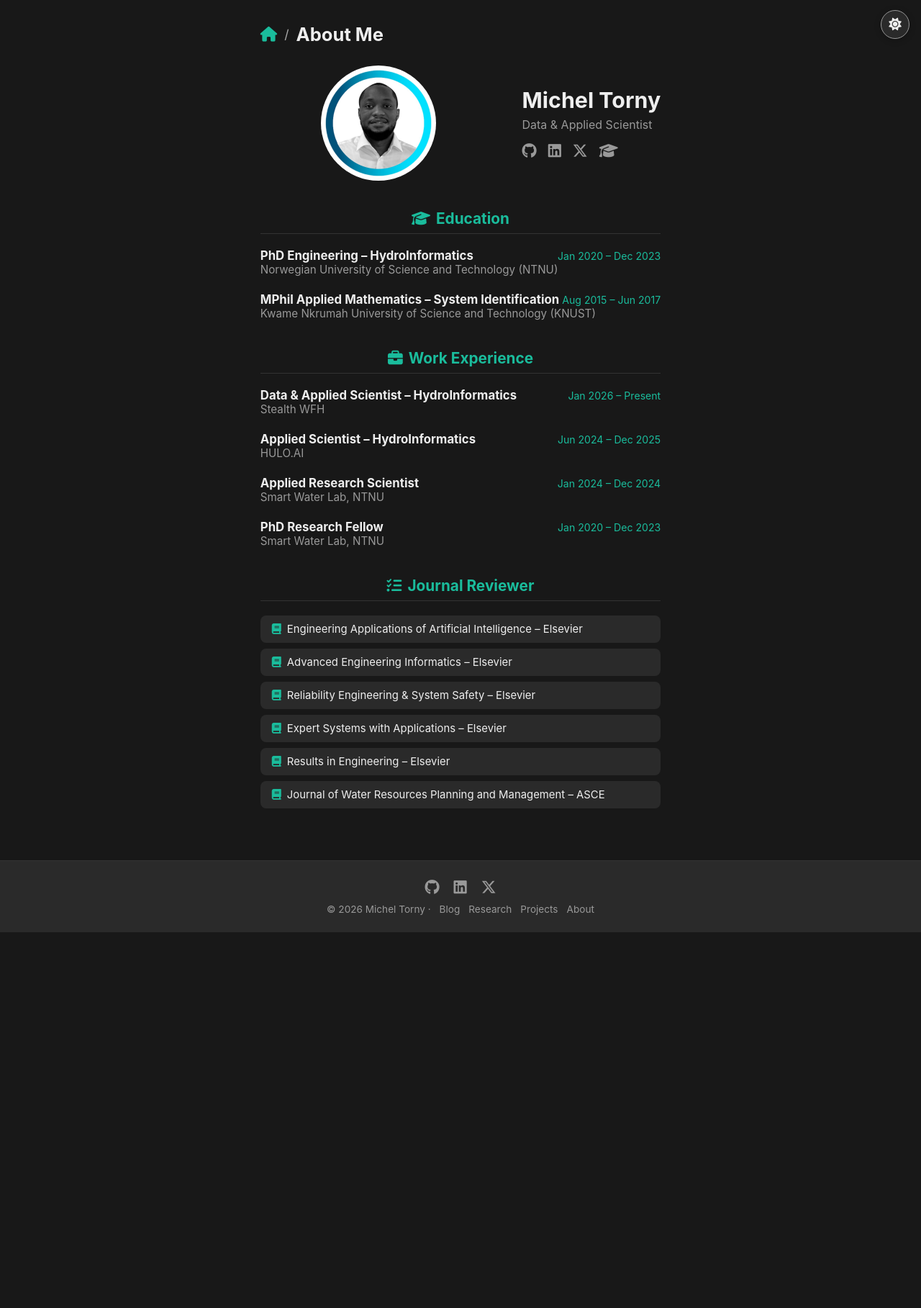
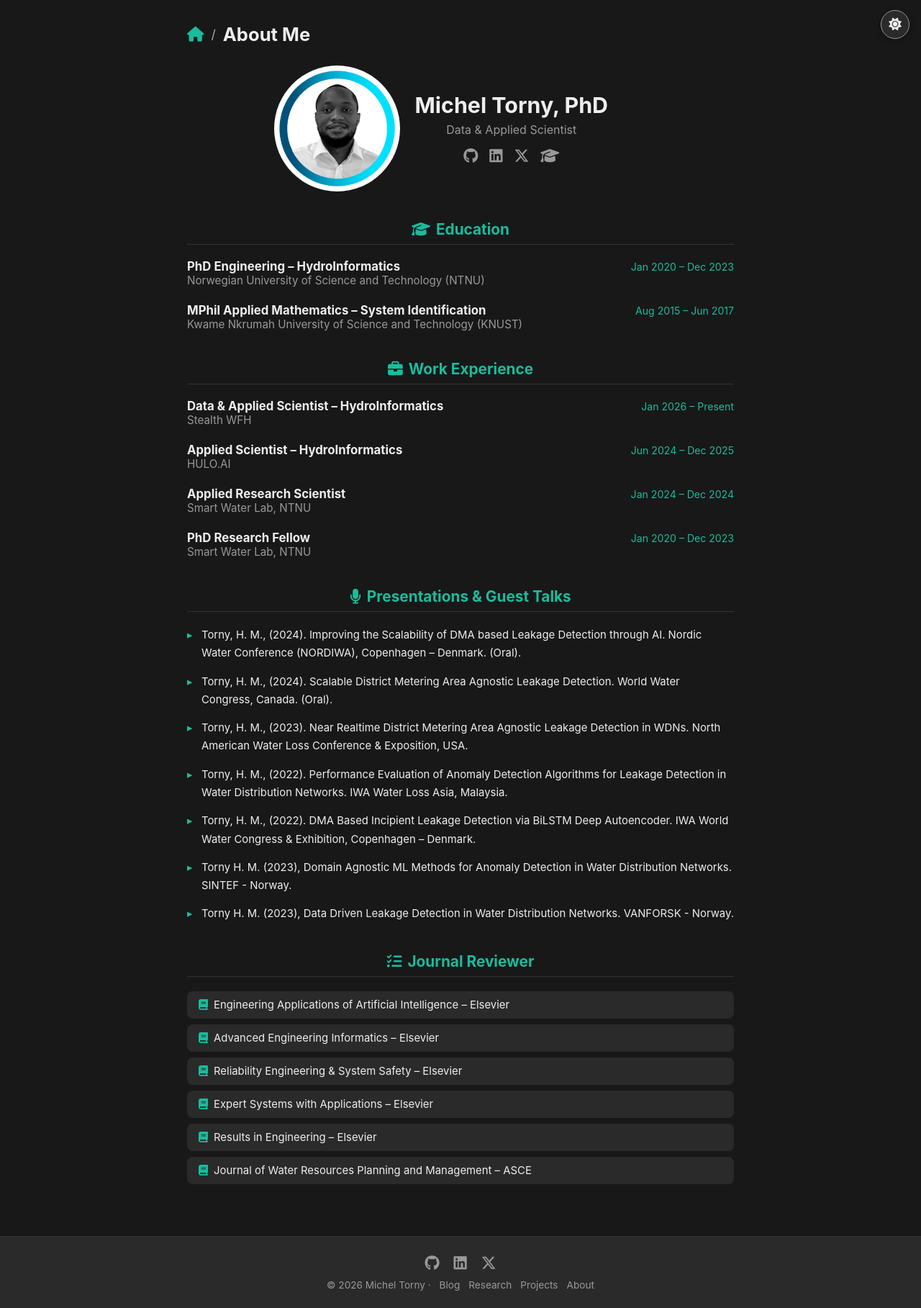
Before and after one commit to McBlaY/mcblay.github.io, a Jekyll site: the page built from pages/about.md, in a window 1280 px wide. Shown: the whole page at 72% size. Built offline with Jekyll 4.4.1, drawn with Linux system fonts in a browser that asks for light colours; nearby versions of some CDN libraries; a script that is not in the unit is left out; before the commit the page ends 1295 px from its top, so only the background shows below that.

Commit message:
Update profile section: Enhance layout and styling for better alignment and visibility. Add presentations and guest talks to showcase recent contributions.

```diff
--- a/pages/about.md
+++ b/pages/about.md
@@ -7,11 +7,11 @@
 <style>
   .about-section { margin-bottom: 40px; }
   .about-section h2 { font-size: 1.3em; border-bottom: 1px solid var(--section-border, #333); padding-bottom: 8px; margin-bottom: 20px; color: var(--accent); }
-  .about-header { display: flex; gap: 36px; align-items: flex-start; margin-bottom: 40px; }
+  .about-header { display: flex; gap: 36px; align-items: flex-start; justify-content: center; margin-bottom: 40px; }
   .about-header img { width: 160px; height: 160px; border-radius: 50%; object-fit: cover; background: var(--card-bg); flex-shrink: 0; }
   .about-header-text h1 { margin: 0 0 6px; font-size: 1.9em; }
-  .about-header-text .subtitle { color: var(--muted); font-size: 1em; margin-bottom: 14px; }
-  .about-header-text .social-links { display: flex; gap: 16px; font-size: 1.3em; }
+  .about-header-text .subtitle { color: var(--muted); font-size: 1em; margin-bottom: 14px; text-align: center; }
+  .about-header-text .social-links { display: flex; gap: 16px; font-size: 1.3em; justify-content: center; }
   .about-header-text .social-links a { color: var(--muted); text-decoration: none; }
   .about-header-text .social-links a:hover { color: var(--accent); }
   .timeline-item { margin-bottom: 22px; }
@@ -39,10 +39,10 @@
 </div>
 
 <!-- Header -->
-<div class="about-header">
-  <img src="/assets/images/profile_pic.jpg" alt="Michel Torny" onerror="this.style.background='#444';this.removeAttribute('src')">
-  <div class="about-header-text" style="align-self: center;">
-    <h1>Michel Torny</h1>
+<div class="profile" style="display:flex; gap:0px; align-items:flex-start; margin-bottom:40px;margin-left:100px;">
+  <img src="/assets/images/profile_pic.jpg" alt="Michel Torny" onerror="this.style.background='#444';this.removeAttribute('src')" style="width:175px;height:175px;border-radius:50%;object-fit:cover;background:var(--card-bg);flex-shrink:0;">
+  <div class="about-header-text" style="align-self: center; margin-right:175px;">
+    <h1>Michel Torny, PhD</h1>
     <div class="subtitle">Data & Applied Scientist</div>
     <div class="social-links">
       <a href="https://github.com/McBlaY" target="_blank" title="GitHub"><i class="fab fa-github"></i></a>
@@ -109,6 +109,22 @@
   </div>
 </div>
 
+<!-- Presentations & Guest Talks -->
+<div class="about-section">
+  <h2><i class="fas fa-microphone" style="margin-right:8px;"></i>Presentations & Guest Talks</h2>
+  <ul class="pub-list">
+    <li>Torny, H. M., (2024). Improving the Scalability of DMA based Leakage Detection through AI. Nordic Water Conference (NORDIWA), Copenhagen – Denmark. (Oral).</li>
+    <li>Torny, H. M., (2024). Scalable District Metering Area Agnostic Leakage Detection. World Water Congress, Canada. (Oral).</li>
+    <li>Torny, H. M., (2023). Near Realtime District Metering Area Agnostic Leakage Detection in WDNs. North American Water Loss Conference & Exposition, USA.</li>
+    <li>Torny, H. M., (2022). Performance Evaluation of Anomaly Detection Algorithms for Leakage Detection in Water Distribution Networks. IWA Water Loss Asia, Malaysia.</li>
+    <li>Torny, H. M., (2022). DMA Based Incipient Leakage Detection via BiLSTM Deep Autoencoder. IWA World Water Congress & Exhibition, Copenhagen – Denmark.</li>
+  </ul>
+  <ul class="pub-list">
+    <li>Torny H. M. (2023), Domain Agnostic ML Methods for Anomaly Detection in Water Distribution Networks. SINTEF - Norway.</li>
+    <li>Torny H. M. (2023), Data Driven Leakage Detection in Water Distribution Networks. VANFORSK - Norway.</li>
+  </ul>
+</div>
+
 <!-- Journal Reviewer -->
 <div class="about-section">
   <h2><i class="fas fa-tasks" style="margin-right:8px;"></i>Journal Reviewer</h2>
```
Also changed, not shown: index.md (+3 -3 lines), 2 other files.
